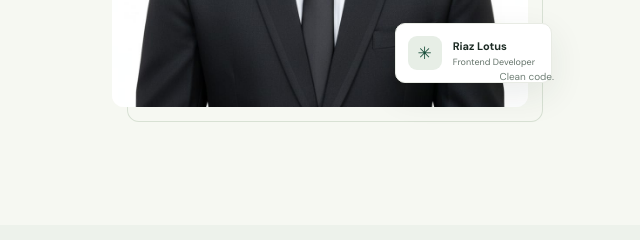
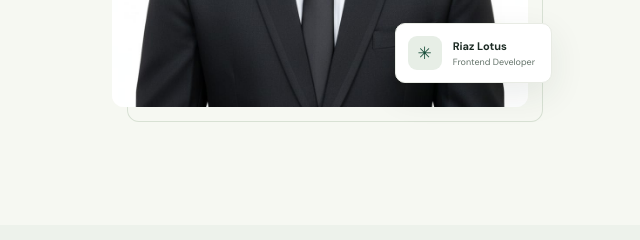
Before and after one commit to riazlotus/riaz-lotus, a plain HTML site: page index.html in a window 1280 px wide. Shown: the part 521-761 px from the top of the page, 640-1280 px from the left. Drawn offline with Linux system fonts and the light colour scheme.

Commit message:
Fix HTML formatting and structure

```diff
--- a/index.html
+++ b/index.html
@@ -88,7 +88,6 @@
             </div>
           </div>
           <div class="hero-note" aria-hidden="true">
-            <span>Clean code.</span>
           </div>
           <span class="hero-sparkle sparkle-one" aria-hidden="true">✳</span>
           <span class="hero-sparkle sparkle-two" aria-hidden="true">✳</span>
```
